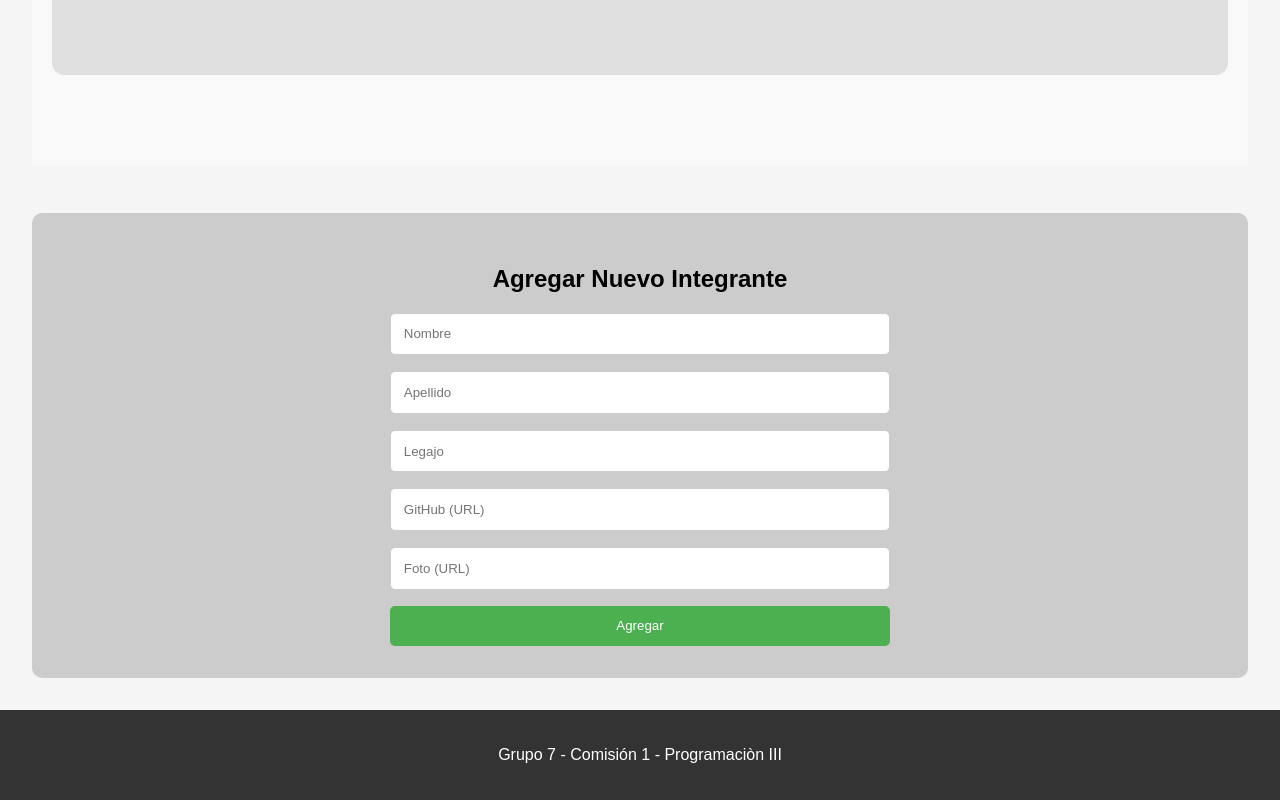
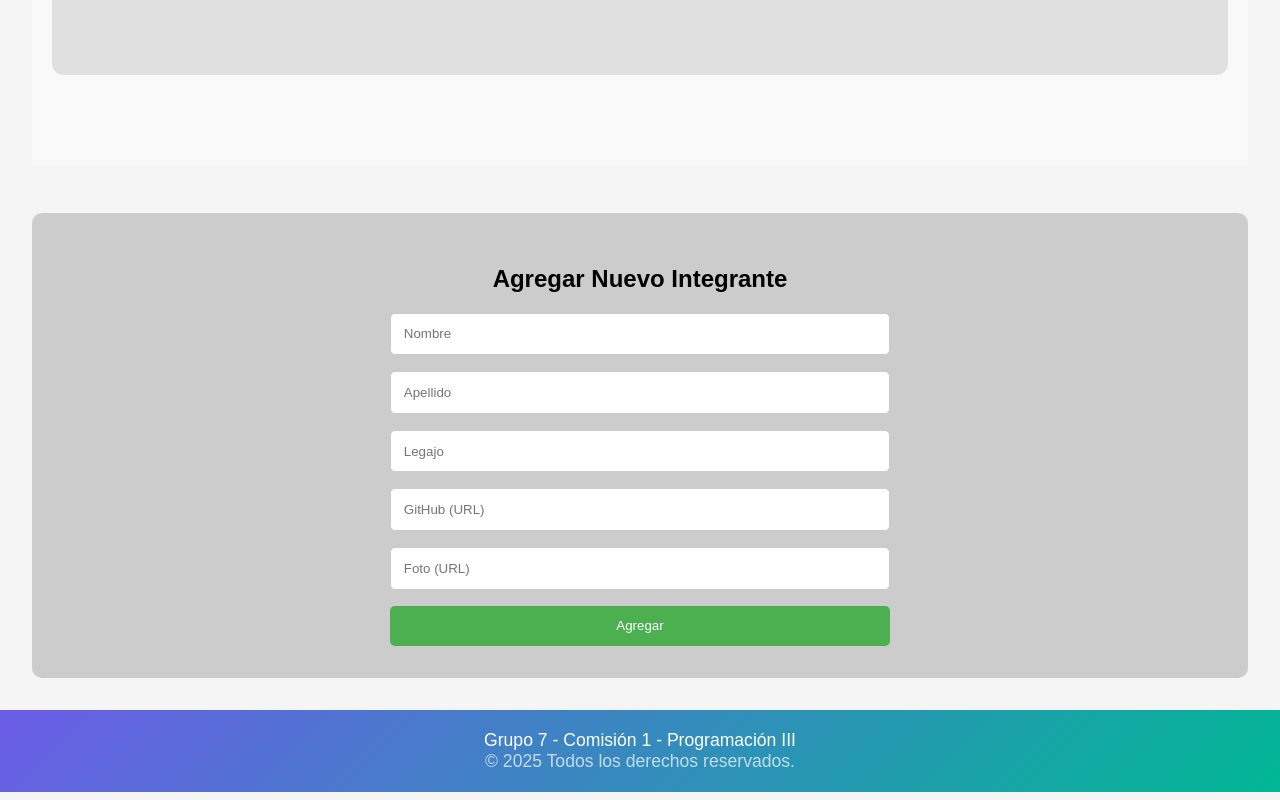
Before and after one commit to pauloled/tpreact-grupal, a React (Create React App) app: page / in a window 1280 px wide. Shown: the part 4548-5348 px from the top of the page. Built offline with nearby package versions, Linux system fonts and the light colour scheme.

Commit message:
Modificación de Footer

```diff
--- a/src/components/Footer.jsx
+++ b/src/components/Footer.jsx
@@ -1,9 +1,12 @@
-import React from 'react';
-import '../styles/Footer.css';
+import React from "react";
+import "../styles/Footer.css";
 
 const Footer = () => (
   <footer className="footer">
-    <p>Grupo 7 - Comisión 1 - Programaciòn III</p>
+    <div className="footer-content">
+      <p>Grupo 7 - Comisión 1 - Programación III</p>
+    </div>
+    <p className="footer-note">© 2025 Todos los derechos reservados.</p>
   </footer>
 );
 
--- a/src/styles/Footer.css
+++ b/src/styles/Footer.css
@@ -1,6 +1,27 @@
+/* Footer Styles */
 .footer {
-    background-color: #333;
-    color: white;
-    padding: 20px;
-    text-align: center;
-  }
+  background: linear-gradient(135deg, #6c5ce7, #00b894);
+  color: #fff;
+  padding: 20px 0;
+  text-align: center;
+  box-shadow: 0 4px 6px rgba(0, 0, 0, 0.1);
+  position: relative;
+}
+
+.footer-content {
+  display: flex;
+  flex-direction: column;
+  align-items: center;
+  justify-content: center;
+}
+
+.footer p {
+  margin: 0;
+  font-size: 1.1rem;
+}
+
+.footer-note {
+  font-size: 0.9rem;
+  margin-top: 10px;
+  color: rgba(255, 255, 255, 0.7);
+}
```
